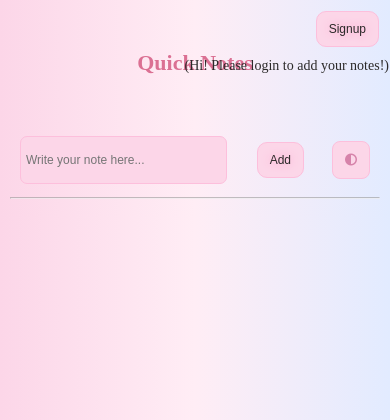
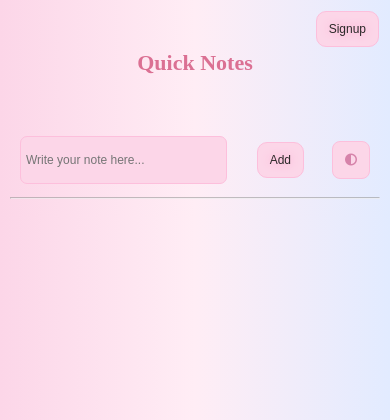
Before and after one commit to Stardust0000/QuickNotes, a Django app: page / in a window 390 px wide. Shown: the top 420 px of the page. Run offline with Django 5.2, Linux system fonts and the light colour scheme; some libraries are stand-ins or nearby versions.

Commit message:
Update Css and home.html

```diff
--- a/notes/static/style.css
+++ b/notes/static/style.css
@@ -282,6 +282,9 @@ span {
     p {
         font-size: 12px;
     }
+    .lnk {
+        font-size: 12px;
+    }
     .top-bar {
         display: flex;
         flex-direction: row;
--- a/notes/templates/home.html
+++ b/notes/templates/home.html
@@ -34,16 +34,10 @@
     {% if not request.user.is_authenticated %}
         <!-- sign up -->
         {% url 'signup' as signup_url %}
-        <div class="signup-container" style="    display: flex;
-    justify-content: flex-end;
-    flex-direction: column;
-    align-items: flex-end;">
+        <div class="signup-container" style="display: flex; justify-content: flex-end; flex-direction: column;align-items: flex-end;">
             <button class="btn" onclick="location.href='{{ signup_url }}'">
             Signup
             </button>
-            <p>
-                (Hi! Please login to add your notes!)
-            </p>
         </div>
     {% else %}
         <!-- logout -->
--- a/notes/templates/signup.html
+++ b/notes/templates/signup.html
@@ -5,6 +5,7 @@
     <meta name="viewport" content="width=device-width, initial-scale=1.0">
     {% load static %}
     <link rel="stylesheet" href="{% static 'style.css' %}">
+    <script src="https://kit.fontawesome.com/3cbf562bfa.js" crossorigin="anonymous"></script>
     <title>Sign Up</title>
 </head>
 <body class="light-theme dark-theme">
```
